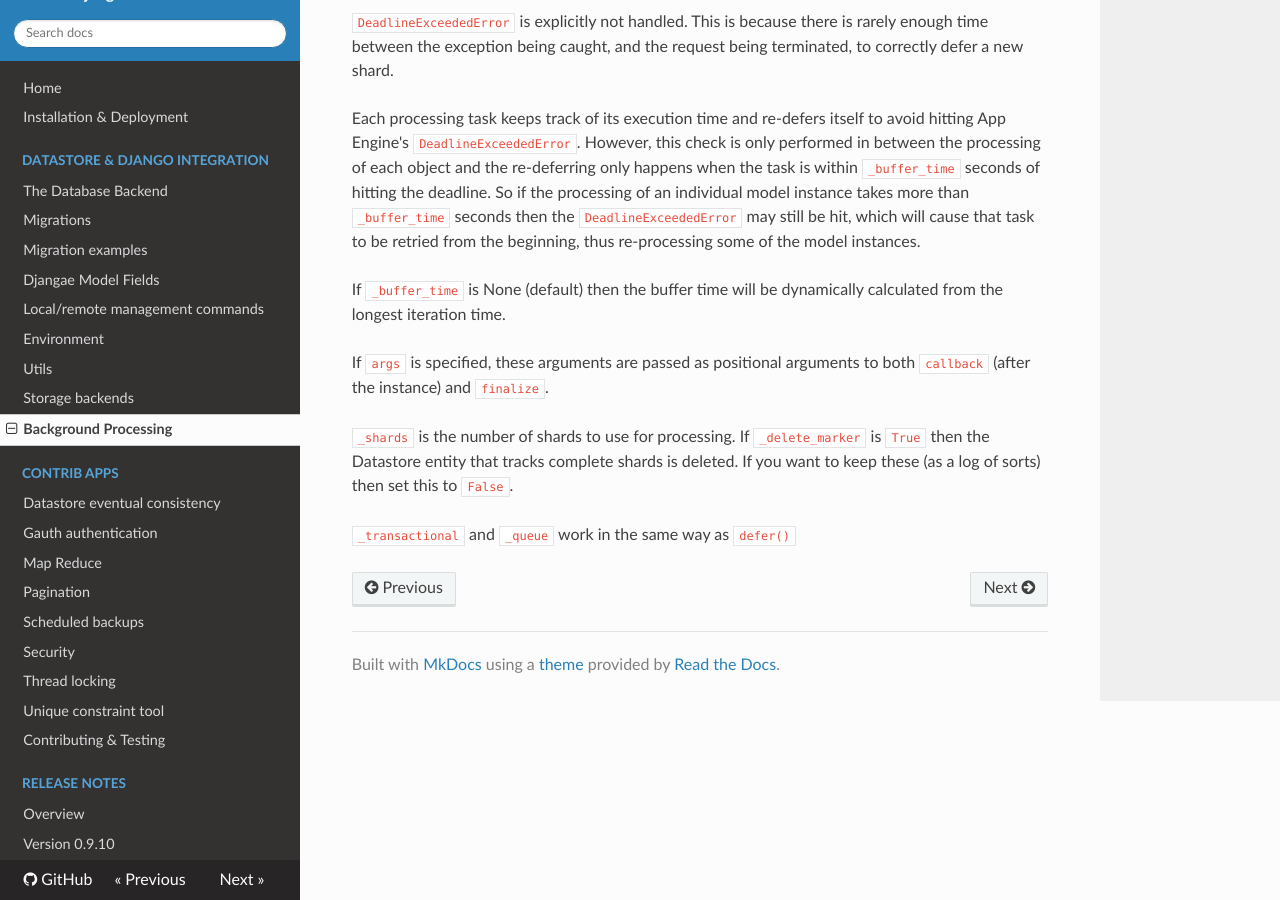
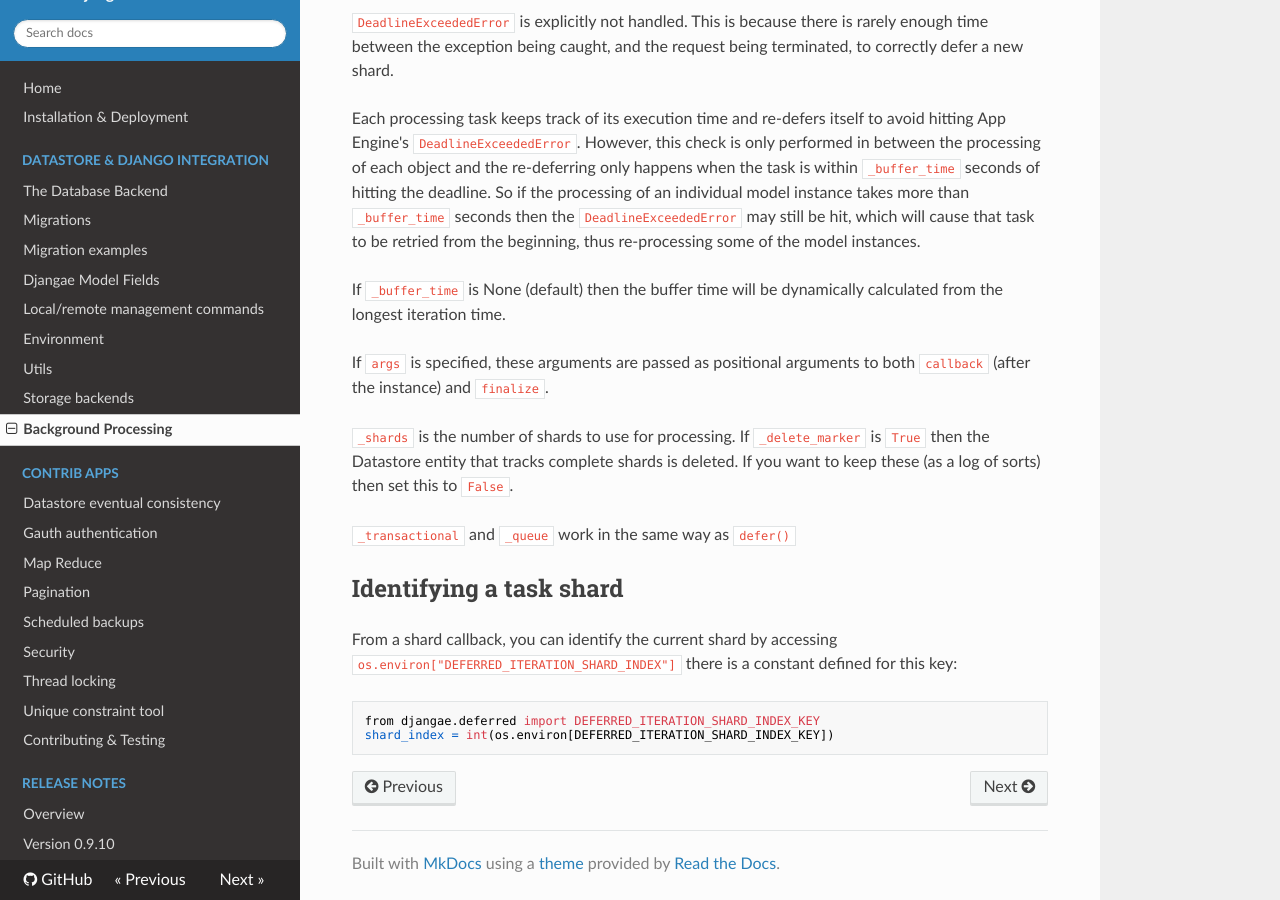
Before and after one commit to wittfabian/djangae, an MkDocs documentation site: the page built from docs/deferred.md, in a window 1280 px wide and 900 px high, scrolled down 977 px. Built offline with MkDocs 1.6.1, drawn with Linux system fonts in a browser that asks for light colours; nearby versions of some CDN libraries; old or Windows-style settings are respelled for this version of MkDocs.

Commit message:
Update docs and changelog

````diff
--- a/docs/deferred.md
+++ b/docs/deferred.md
@@ -38,3 +38,12 @@ If `args` is specified, these arguments are passed as positional arguments to bo
 tracks complete shards is deleted. If you want to keep these (as a log of sorts) then set this to `False`.
 
 `_transactional` and `_queue` work in the same way as `defer()`
+
+## Identifying a task shard
+
+From a shard callback, you can identify the current shard by accessing `os.environ["DEFERRED_ITERATION_SHARD_INDEX"]` there is a constant defined for this key:
+
+```
+from djangae.deferred import DEFERRED_ITERATION_SHARD_INDEX_KEY
+shard_index = int(os.environ[DEFERRED_ITERATION_SHARD_INDEX_KEY])
+```
````
Also changed, not shown: CHANGELOG.md (+1 -0 lines).
